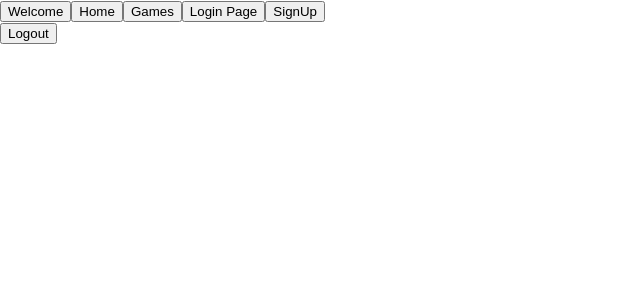
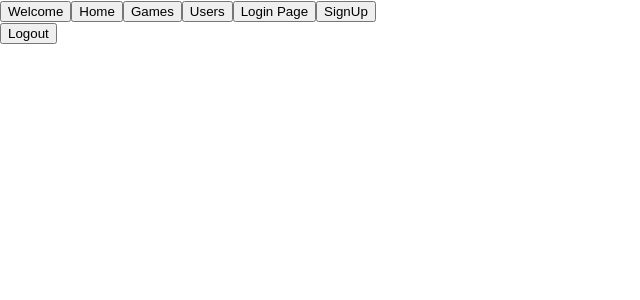
Before and after one commit to NewTechMike/save-point, a React (Create React App) app in the folder client/: page / in a window 1280 px wide. Shown: the top 300 px of the page, without its empty margins (0-640 px from the left). Built offline with nearby package versions, Linux system fonts and the light colour scheme; no server answers.

Commit message:
Added Users component

```diff
--- a/client/src/components/App.js
+++ b/client/src/components/App.js
@@ -1,5 +1,4 @@
 import { useState, useEffect, useContext} from "react";
-//import './App.css'
 import { BrowserRouter, Switch, Route} from "react-router-dom";
 import NavBar from "./NavBar";
 import SignUp from './SignUp';
@@ -7,24 +6,19 @@ import Welcome from "./Welcome";
 import Home from './Home';
 import Login from './Login';
 import Games from './Games';
-
-import { UserProvider, UserContext } from "../context/user";
-
-//const UserContext = createContext("");
+import Users from './Users';
+import { UserContext } from "../context/user";
 
 function App() {
-  const [count, setCount] = useState(0);
+  //const [count, setCount] = useState(0);
   const {user, setUser} = useContext(UserContext);
-  console.log("?: ", user)
 
-
+/*
   useEffect(() => {
     fetch("/hello")
     .then((r) => r.json())
     .then((data) => setCount(data.count));
-  }, []);
-
-  console.log("A1: ", user)
+  }, []); */
 
   useEffect(() => {
     fetch("/me")
@@ -34,8 +28,6 @@ function App() {
       }
     });
   }, [])
-
-  console.log("A2: ", user)
 
   return (
 
@@ -58,6 +50,9 @@ function App() {
           <Route path="/games">
             <Games />
           </Route>
+          <Route path="/users">
+            <Users />
+          </Route>
         </Switch>
       </div>
 
--- a/client/src/components/Home.js
+++ b/client/src/components/Home.js
@@ -2,11 +2,8 @@ import React, { useState, useEffect, useContext } from 'react'
 import { UserContext } from '../context/user'
 
 function Home(){
-  //const [user, setUser] = useState("")
-
   const {user, setUser} = useContext(UserContext);
   console.log("H User: ", user)
-
 
   useEffect(()=>{
     fetch('/me')
@@ -14,7 +11,6 @@ function Home(){
     .then((user) => setUser(user))
   }, [])
   console.log(user.username)
-
 
   return(
     <div>
--- a/client/src/components/Login.js
+++ b/client/src/components/Login.js
@@ -8,6 +8,7 @@ function Login(){
   const [errors, setErrors] = useState([]);
   const history = useHistory();
 
+  const [loggedIn, setLoggedIn] = useState(false)
   const { user, setUser } = useContext(UserContext);
 
   function handleSubmit(e){
@@ -21,6 +22,7 @@ function Login(){
     }).then((r) => {
       if(r.ok) {
         r.json().then((user) => setUser(user));
+        setLoggedIn(true)
         setTimeout (() => {
           history.push('/home');
         }, 500);
--- a/client/src/components/NavBar.js
+++ b/client/src/components/NavBar.js
@@ -52,6 +52,16 @@ function NavBar(){
       </NavLink>
 
       <NavLink
+        to="/users"
+        activeStyle={{
+            background: "darkblue",
+        }}>
+        <button type="button">
+          Users
+        </button>
+      </NavLink>
+
+      <NavLink
         to="/login"
         activeStyle={{
           background: "darkblue",
--- /dev/null
+++ b/client/src/components/Users.js
@@ -0,0 +1,28 @@
+import React, { useEffect, useState, useContext } from 'react'
+import { UserContext } from '../context/user'
+
+function Users(){
+
+  const [users, setUsers] = useState([])
+  const {user, setUser} = useContext(UserContext);
+
+  useEffect(()=>{
+    fetch('/users')
+    .then((r)=>r.json())
+    .then((userList)=>setUsers(userList))
+  }, [])
+
+  const ListOfUsers = users.map((userData) =>
+     <li key={userData.id}>{userData.username}</li>
+  )
+
+  return(
+    <div>Hey {user.username}, This is the Users page
+
+      <ul>{ListOfUsers}</ul>
+
+    </div>
+  )
+}
+
+export default Users;
```
